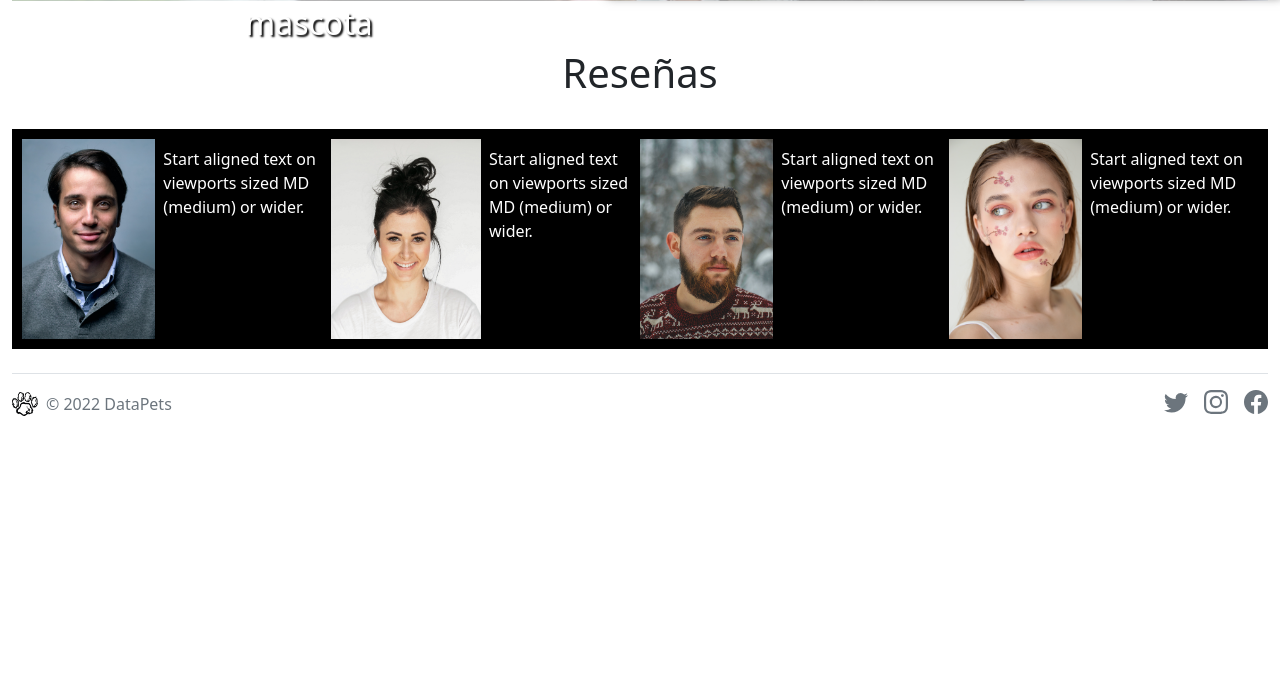
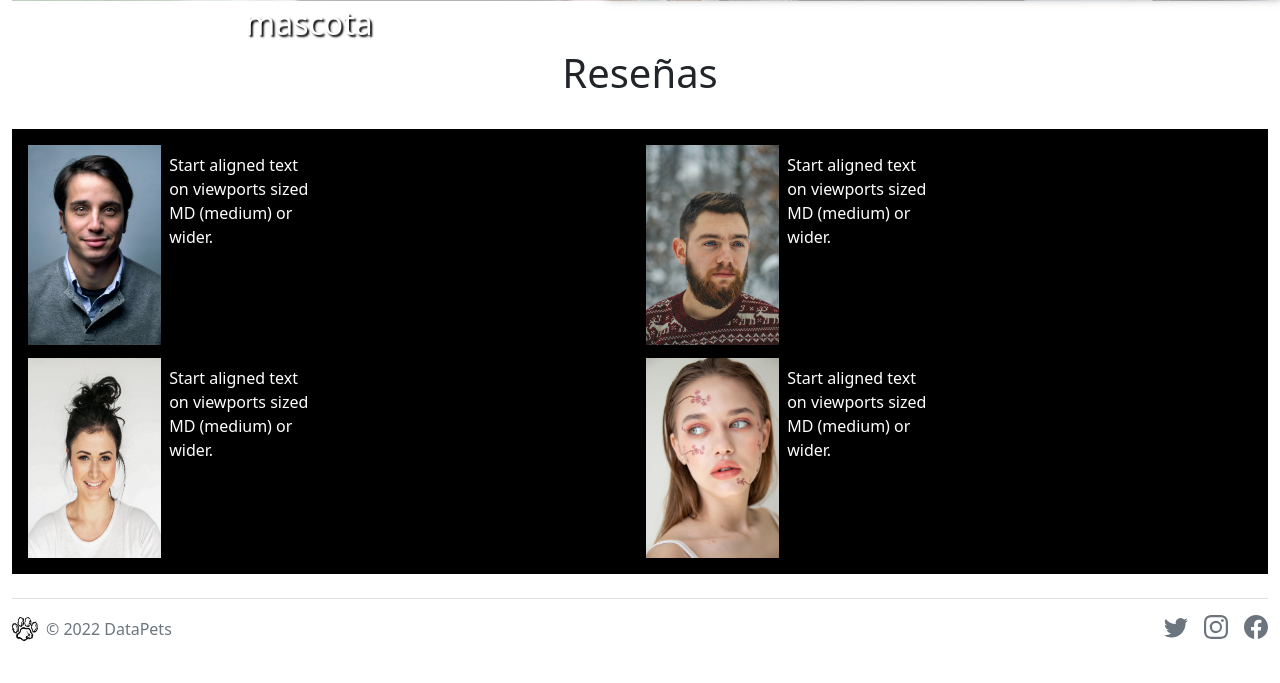
Before and after one commit to meyer-pidiache/DataPets, a Django app: page / in a window 1280 px wide. Shown: the part 599-1282 px from the top of the page. Before the commit the page ends 1015 px from the top, so only its background shows below. Run offline with Django 4.2, Linux system fonts and the light colour scheme; some libraries are stand-ins or nearby versions.

Commit message:
frontend actualizado

```diff
--- a/static/assets/css/styles.css
+++ b/static/assets/css/styles.css
@@ -12,7 +12,7 @@
     width: 100%;
 }
 .per{
-    width: 150px;
+    width: 133px;
     height: 200px;
 }
 .FC1{
@@ -43,10 +43,11 @@
     display: flex;
     flex: 1 1 auto;
     width: 50%;
+    padding: 1%;
 }
 
 .FC2_2{
-    display: flex;
+    display: block;
     flex: 1 1 auto;
     width: 50%;
 }
```
